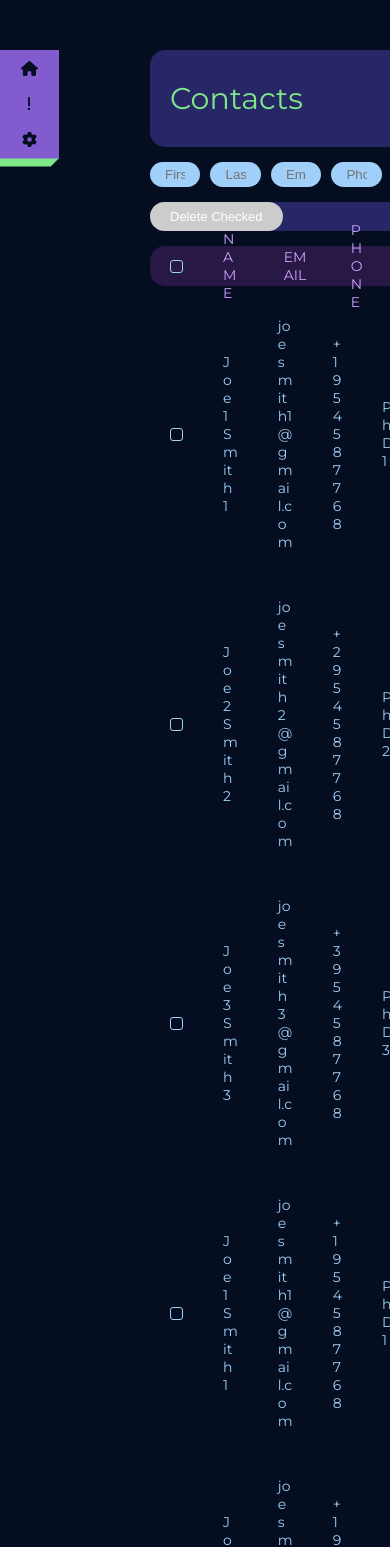
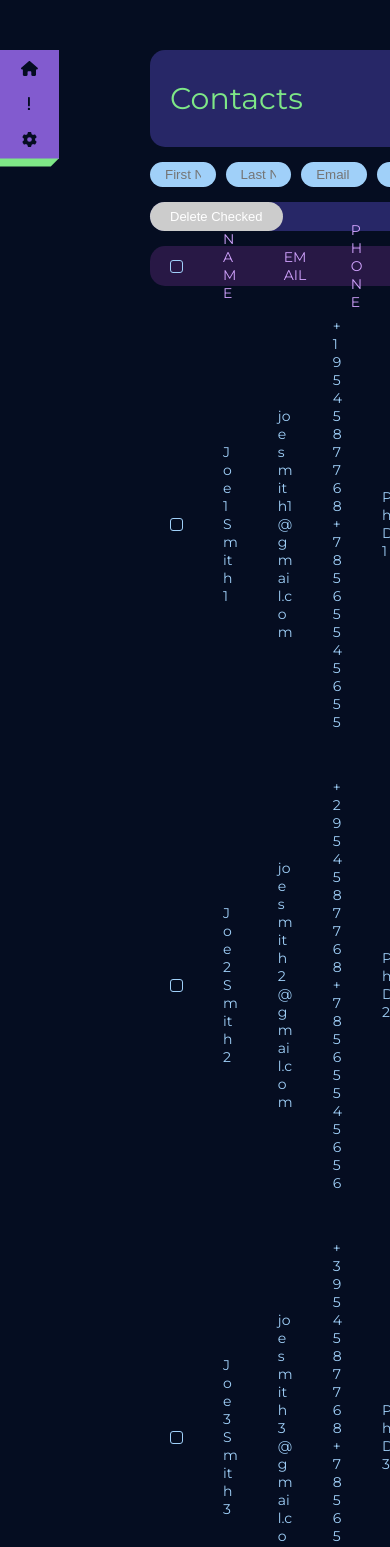
Before and after one commit to ghumash/ContactManager, a React (Create React App) app: page /#/ in a window 390 px wide. Shown: the top 1547 px of the page. Built offline with nearby package versions, Linux system fonts and the light colour scheme.

Commit message:
Feat: double phone on "InlineContact" component

```diff
--- a/src/List/InlineContact/InlineContact.jsx
+++ b/src/List/InlineContact/InlineContact.jsx
@@ -7,6 +7,7 @@ import {useState} from "react";
 import {v4 as uuidv4} from "uuid";
 import {FontAwesomeIcon} from "@fortawesome/react-fontawesome";
 import {faCheck, faXmark} from "@fortawesome/free-solid-svg-icons";
+import PhoneInput from "../ListItem/PhoneInput";
 
 export default function InlineContact({
                                         firstName,
@@ -22,7 +23,7 @@ export default function InlineContact({
                                       }) {
   const [firstNameInput, setFirstNameInput] = useState(firstName);
   const [lastNameInput, setLastNameInput] = useState(lastName);
-  const [phoneInput, setPhoneInput] = useState(phone);
+  const [phoneInput, setPhoneInputInput] = useState(phone);
   const [emailInput, setEmailInput] = useState(email);
   const [professionInput, setProfessionInput] = useState(profession);
 
@@ -30,8 +31,8 @@ export default function InlineContact({
     id: uuidv4(),
     firstName: firstNameInput,
     lastName: lastNameInput,
+    phone: phoneInput,
     email: emailInput,
-    phone: phoneInput,
     profession: professionInput,
   };
 
@@ -45,7 +46,13 @@ export default function InlineContact({
 
   const saveButtonHandle = () => {
     if (isEmpty(newContact)) {
-      setContacts([...changeContacts]);
+      setContacts([
+        ...changeContacts,
+        {
+          ...newContact,
+          phone: [...changePhone()]
+        }
+      ]);
       setInlineContactStatus(null);
       popupInfo("success", "Contact Saved!")
     } else {
@@ -67,7 +74,6 @@ export default function InlineContact({
   const resetInputs = () => {
     setFirstNameInput("")
     setLastNameInput("")
-    setPhoneInput("")
     setEmailInput("")
     setProfessionInput("")
   }
@@ -96,6 +102,10 @@ export default function InlineContact({
       default:
         break
     }
+  }
+
+  const changePhone = (phoneValue) => {
+    return phoneValue
   }
 
   return (
@@ -127,15 +137,9 @@ export default function InlineContact({
           setEmailInput(e.target.value);
         }}
       />
-      <input
-        className="InlineContact-item"
-        placeholder="Phone"
-        type="text"
-        value={phoneInput}
-        onChange={(e) => {
-          setPhoneInput(e.target.value);
-        }}
-      />
+      {phone && phone.map((phoneItem) => {
+        return <PhoneInput key={phoneItem} phoneItem={phoneItem} setContacts={setContacts} newContact={newContact} contacts={contacts} changePhone={changePhone}/>
+      })}
       <input
         className="InlineContact-item"
         placeholder="Profession"
--- a/src/List/ListItem/ListItem.jsx
+++ b/src/List/ListItem/ListItem.jsx
@@ -2,7 +2,6 @@ import "./ListItem.css";
 
 import {FontAwesomeIcon} from "@fortawesome/react-fontawesome";
 import {faMinus, faUserPen} from "@fortawesome/free-solid-svg-icons";
-import InlineContact from "../InlineContact/InlineContact";
 
 export default function ListItem({
                                    id,
@@ -47,6 +46,8 @@ export default function ListItem({
     }
   }
 
+  console.log(contact.phone)
+
   return (
     <div className={ListItemStyleHandler()}>
       <div className={!cardViewState ? "ListItem-item" : "ListItem-card-item"}>
@@ -62,6 +63,7 @@ export default function ListItem({
           <span></span>
         </label>
       </div>
+
       <div className={!cardViewState ? "ListItem-item row-item-2 row-item" : "ListItem-card-item"}>
         {contact.avatar}
         {contact.firstName} {contact.lastName}
@@ -72,7 +74,9 @@ export default function ListItem({
       </div>
       <div className={!cardViewState ? "ListItem-item row-item-4 row-item" : "ListItem-card-item"}>
         {cardViewState ? (<p className="ListItem-carView-subtitle">Phone</p>) : null}
-        <a href={`tel:${contact.phone}`}>{contact.phone}</a>
+        {contact.phone.map((phoneItem) => {
+          return <a href={`tel:${phoneItem}`} key={phoneItem}>{phoneItem} <br/></a>
+        })}
       </div>
       <div className={!cardViewState ? "ListItem-item row-item-5 row-item" : "ListItem-card-item"}>
         {cardViewState ? (<p className="ListItem-carView-subtitle">Profession</p>) : null}
--- /dev/null
+++ b/src/List/ListItem/PhoneInput.jsx
@@ -0,0 +1,18 @@
+import {useState} from "react";
+
+export default function PhoneInput({phoneItem, newContact, setContacts, contacts, changePhone}) {
+  const [phoneInputValue, setPhoneInput] = useState(phoneItem);
+
+  return (
+    <input
+      className="InlineContact-item"
+      placeholder="Phone"
+      type="text"
+      value={phoneInputValue}
+      onChange={(e) => {
+        setPhoneInput(e.target.value)
+        changePhone(phoneInputValue)
+      }}
+    />
+  );
+}
--- a/src/js/const.js
+++ b/src/js/const.js
@@ -6,7 +6,7 @@ export const list = [
     firstName: "Joe 1",
     lastName: "Smith 1",
     email: "joesmith1@gmail.com",
-    phone: "+1954587768",
+    phone: ["+1954587768", "+78565545655"],
     profession: "PhD 1",
     avatar: "",
   },
@@ -15,7 +15,7 @@ export const list = [
     firstName: "Joe 2",
     lastName: "Smith 2",
     email: "joesmith2@gmail.com",
-    phone: "+2954587768",
+    phone: ["+2954587768", "+78565545656"],
     profession: "PhD 2",
     avatar: "",
   },
@@ -24,26 +24,8 @@ export const list = [
     firstName: "Joe 3",
     lastName: "Smith 3",
     email: "joesmith3@gmail.com",
-    phone: "+3954587768",
+    phone: ["+3954587768", "+7856554567"],
     profession: "PhD 3",
     avatar: "",
   },
-  {
-    id: uuidv4(),
-    firstName: "Joe 1",
-    lastName: "Smith 1",
-    email: "joesmith1@gmail.com",
-    phone: "+1954587768",
-    profession: "PhD 1",
-    avatar: "",
-  },
-  {
-    id: uuidv4(),
-    firstName: "Joe 1",
-    lastName: "Smith 1",
-    email: "joesmith1@gmail.com",
-    phone: "+1954587768",
-    profession: "PhD 1",
-    avatar: "",
-  },
 ];
```
